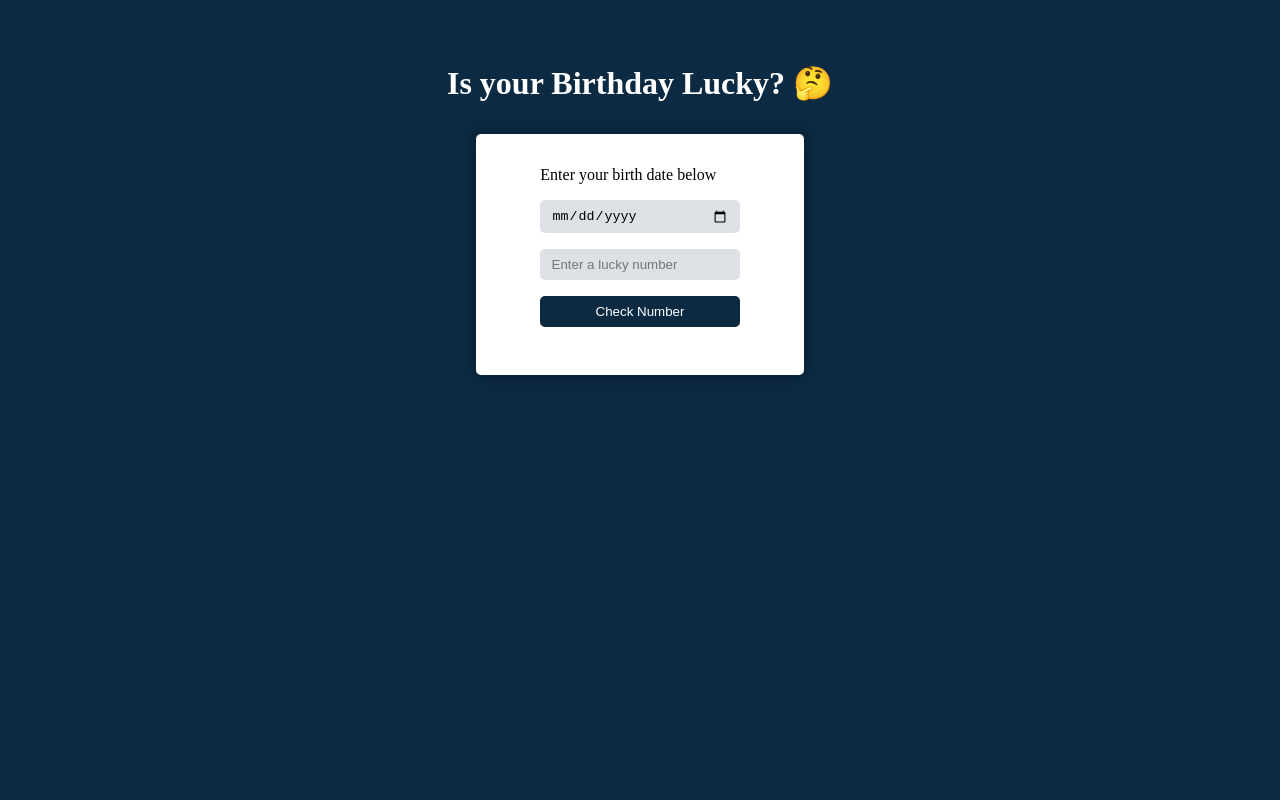
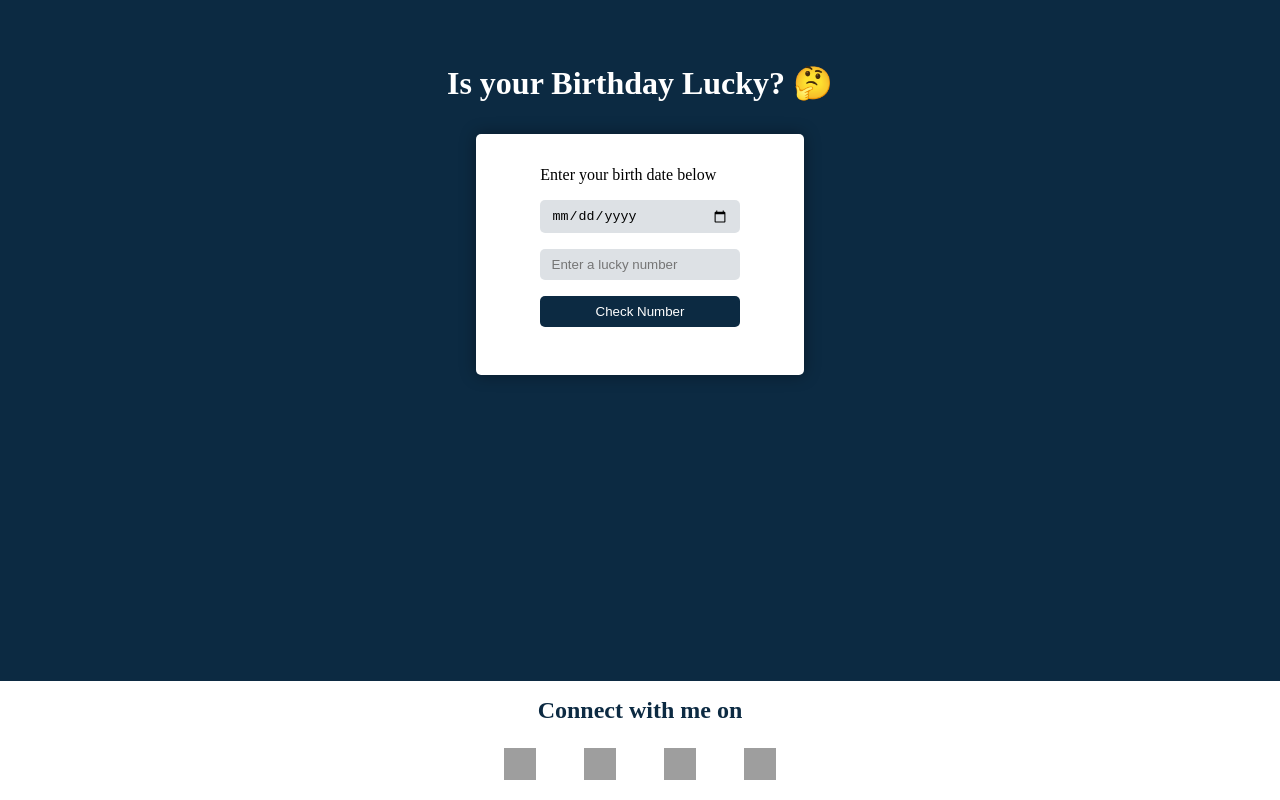
Before and after one commit to sanjitsarkar/lucky_birthday, a plain HTML site: page index.html in a window 1280 px wide. Drawn offline with Linux system fonts and the light colour scheme; grey boxes are pictures that could not be loaded.

Commit message:
added footer

```diff
--- a/css/style.scss
+++ b/css/style.scss
@@ -5,9 +5,9 @@
   margin: 0;
   box-sizing: border-box;
 }
-
+$primaryColor: rgb(12, 42, 66);
 body {
-  background: rgb(12, 42, 66);
+  background: $primaryColor;
 }
 h1 {
   text-align: center;
@@ -42,7 +42,7 @@ form#form {
 
   button {
     cursor: pointer;
-    background: rgb(12, 42, 66);
+    background: $primaryColor;
     color: white;
   }
   p {
@@ -50,3 +50,56 @@ form#form {
     text-transform: uppercase;
   }
 }
+footer#footer {
+  position: absolute;
+  bottom: 0;
+  left: 0;
+  right: 0;
+  padding: 1rem;
+  background: rgb(255, 255, 255);
+  margin-top: 3rem;
+  .title_secondary {
+    color: $primaryColor;
+    margin: 0;
+    padding: 0;
+    font-size: 1.5rem;
+  }
+  @media screen and (max-width: 700px) {
+    text-align: center;
+  }
+  ul {
+    list-style: none;
+    margin-top: 1.5rem;
+    display: flex;
+    gap: 3rem;
+    justify-content: center;
+
+    li {
+      a {
+        img {
+          width: 2rem;
+          height: 2rem;
+          background-size: cover;
+          background-repeat: no-repeat;
+          background-position: center;
+        }
+        // .twitter
+        // {
+        //     background: url("../img/icons/twitter.svg");
+        // }
+        // .linkedin
+        // {
+
+        // }
+        // .github
+        // {
+
+        // }
+        // .codepen
+        // {
+
+        // }
+      }
+    }
+  }
+}
--- a/index.html
+++ b/index.html
@@ -17,5 +17,34 @@
     <button type="submit" id="calculateBtn">Check Number</button>
     <p id="output"></p>
 </form>
+<footer class="card" id="footer">
+    <h1 class="title_secondary">Connect with me on</h1>
+    <ul>
+        <li class="github social">
+            <a rel="noopener noreferrer" href="https://github.com/sanjitsarkar" target="_blank">
+                <img src="https://sanjitsarkar.tk/_next/image?url=%2Fimg%2Ficons%2Fgithub.svg&w=48&q=75" alt=""
+                    srcset="" />
+            </a>
+        </li>
+        <li class="linkedin social">
+            <a rel="noopener noreferrer" href="https://www.linkedin.com/in/sanjit-sarkar/" target="_blank">
+                <img src="https://sanjitsarkar.tk/_next/image?url=%2Fimg%2Ficons%2Flinkedin.svg&w=48&q=75" alt=""
+                    srcset="" />
+            </a>
+        </li>
+        <li class="twitter social">
+            <a rel="noopener noreferrer" href="https://twitter.com/XanjitXarkar" target="_blank">
+                <img src="https://sanjitsarkar.tk/_next/image?url=%2Fimg%2Ficons%2Ftwitter.svg&w=48&q=75" alt=""
+                    srcset="" />
+            </a>
+        </li>
+        <li class="codepen social">
+            <a rel="noopener noreferrer" href="https://codepen.io/sanjitbrwnsmith" target="_blank">
+                <img src="https://sanjitsarkar.tk/_next/image?url=%2Fimg%2Ficons%2Fcodepen.svg&w=48&q=75" alt=""
+                    srcset="" />
+            </a>
+        </li>
+    </ul>
+</footer>
 </body>
 </html>
```
Also changed, not shown: css/style.css, 1 other file.
